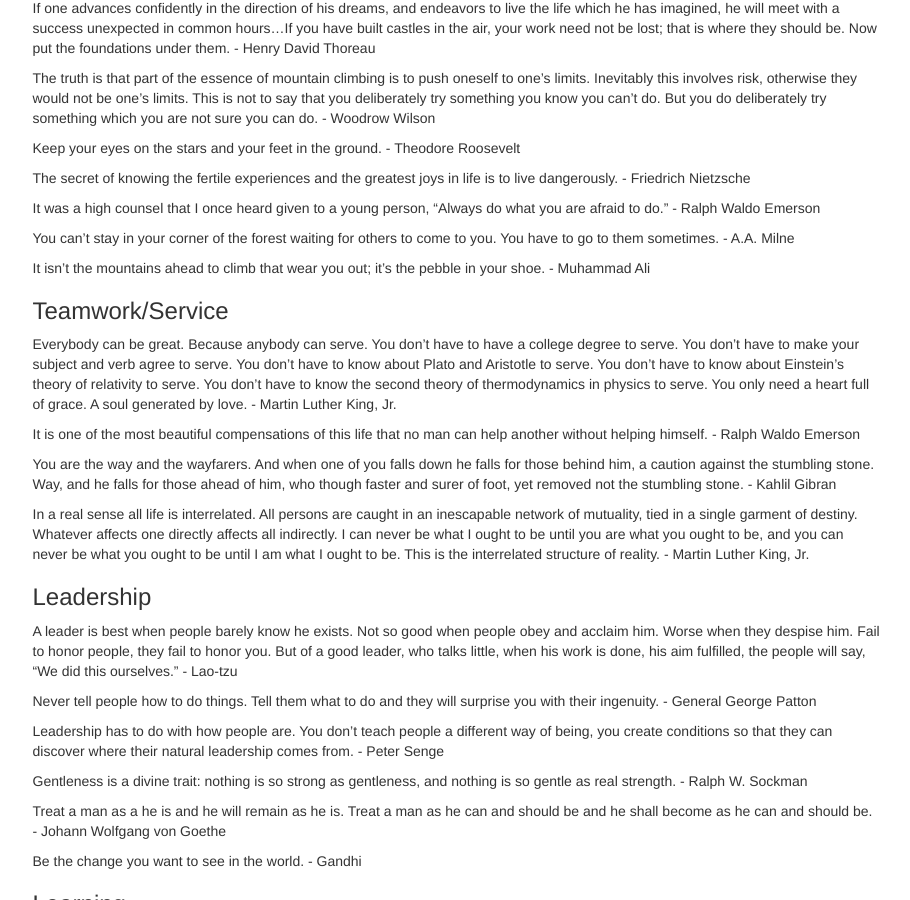
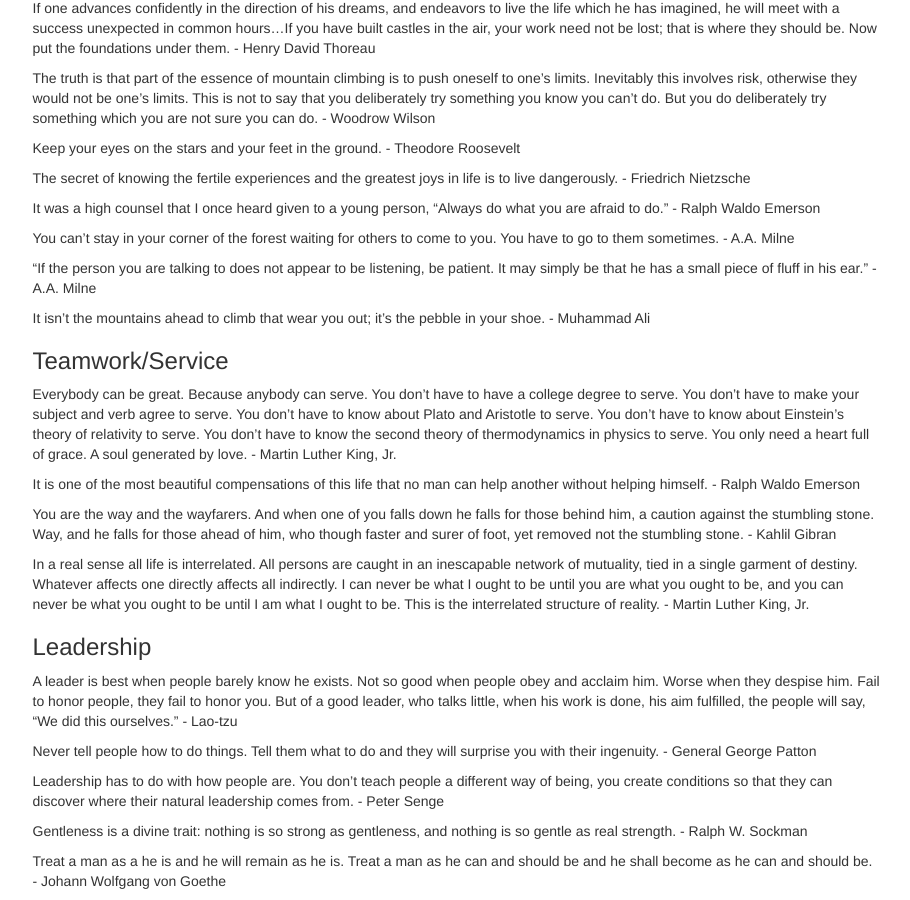
Before and after one commit to neo-project/global-blockchain-compliance-hub, a Jekyll site: the page built from _posts/1111-11-11-readings.md, in a window 1280 px wide and 900 px high, scrolled down 2494 px. Shown: the whole window, without its empty margins (330-1240 px from the left). Built offline with Jekyll 4.4.1, drawn with Linux system fonts in a browser that asks for light colours; nearby versions of some CDN libraries; comment, search, counter and statistics services are not loaded; some of the changed text lies outside the part shown.

Commit message:
Update 1111-11-11-readings.md

```diff
--- a/_posts/1111-11-11-readings.md
+++ b/_posts/1111-11-11-readings.md
@@ -80,6 +80,8 @@
 It was a high counsel that I once heard given to a young person, "Always do what you are afraid to do." - Ralph Waldo Emerson
 
 You can't stay in your corner of the forest waiting for others to come to you. You have to go to them sometimes. - A.A. Milne
+
+"If the person you are talking to does not appear to be listening, be patient. It may simply be that he has a small piece of fluff in his ear." - A.A. Milne
 
 It isn't the mountains ahead to climb that wear you out; it's the pebble in your shoe. - Muhammad Ali
 
@@ -184,6 +186,10 @@
 Wise as you will have become, so full of experience,
 you will have understood by then what these Ithakas mean. - [Ithaka][connery], by C. P. Cavafy
 
+“What day is it?"
+"It's today," squeaked Piglet.
+"My favorite day," said Pooh.  - A. A. Milne
+
 'What is REAL?' asked the rabbit one day... 'Does it happen all at once or bit by bit?' 'It doesn't happen all at once,' said the Skin Horse. 'You become. It takes a long time. That's why it doesn't often happen to people who break easily, or have sharp edges, or who have to be carefully kept. Generally, by the time you are Real, most of your hair has been loved off, and your eyes drop out and you get loose in the joints and very shabby. But these things don't matter at all, because once you are Real you can't be ugly, except to people who don't understand.' - Margery Williams, The Velveteen Rabbit
 
 To laugh often and much; To win the respect of intelligent people and the affection of children; To earn the appreciation of honest critics and endure the betrayal of false friends; To appreciate beauty, to find the best in others; To leave the world a bit better, whether by a healthy child, a garden patch, or a redeemed social condition; To know even one life had breathed easier because you have lived. This is to have succeeded. - Ralph Waldo Emerson
```
